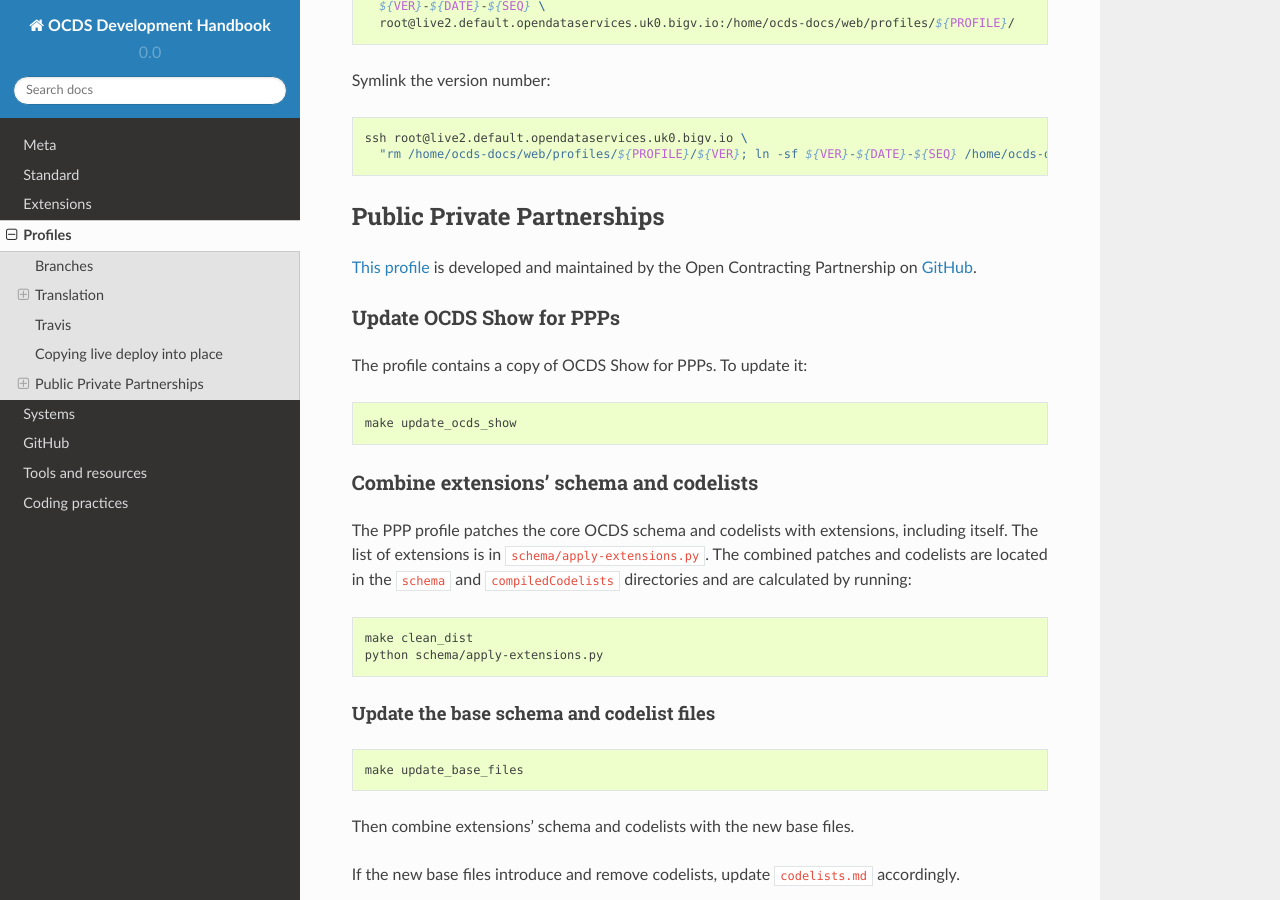
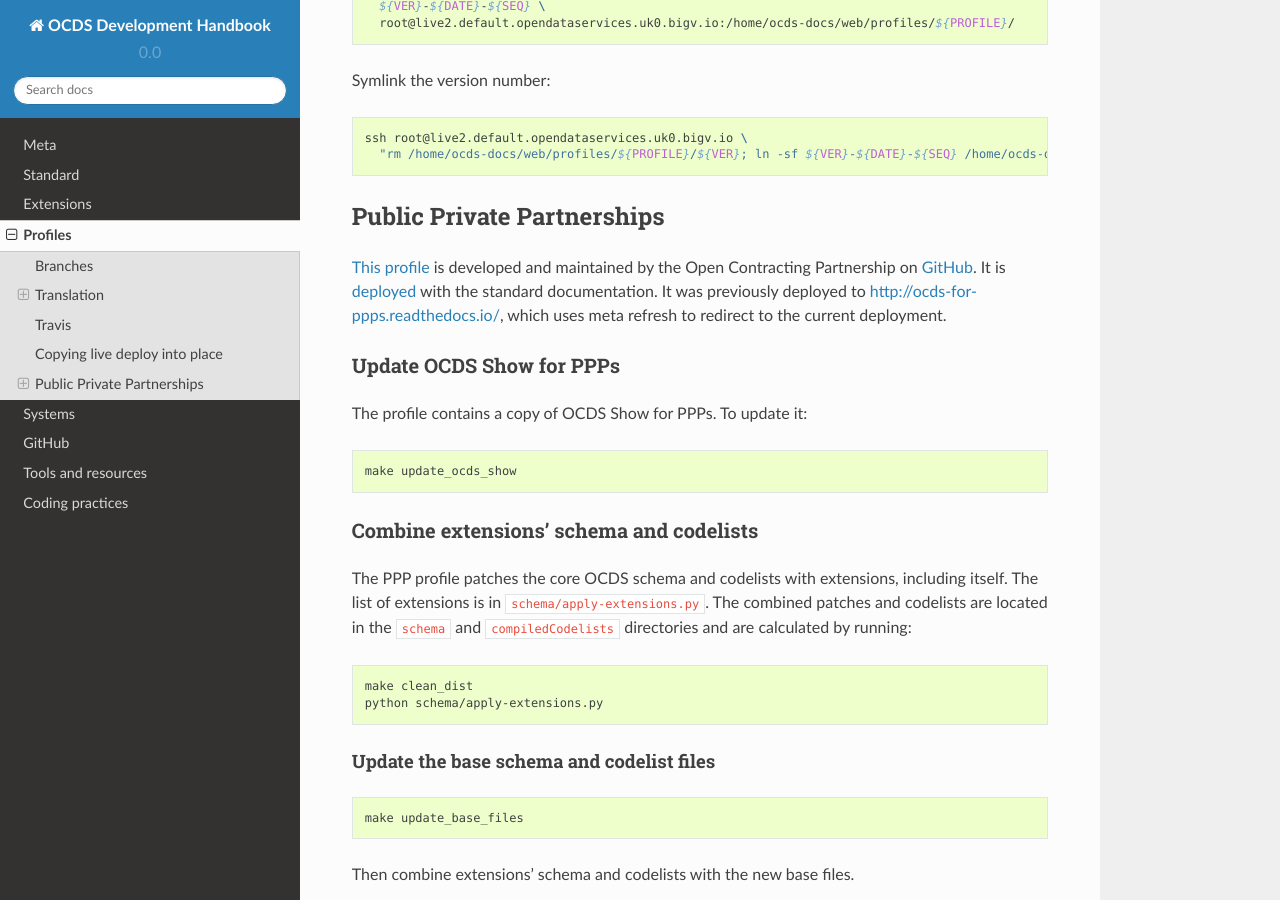
Before and after one commit to open-contracting/standard-development-handbook, a Sphinx documentation site: the page built from docs/profiles/index.md, in a window 1280 px wide and 900 px high, scrolled down 1654 px. Built offline with Sphinx 7.4.7 and the Read the Docs theme 2.0.0, drawn with Linux system fonts in a browser that asks for light colours.

Commit message:
Add note about PPPs ReadTheDocs deployment

```diff
--- a/docs/profiles/index.md
+++ b/docs/profiles/index.md
@@ -81,7 +81,7 @@ ssh root@live2.default.opendataservices.uk0.bigv.io \
 
 ## Public Private Partnerships
 
-[This profile](http://standard.open-contracting.org/profiles/ppp/latest/en/) is developed and maintained by the Open Contracting Partnership on [GitHub](https://github.com/open-contracting/public-private-partnerships).
+[This profile](http://standard.open-contracting.org/profiles/ppp/latest/en/) is developed and maintained by the Open Contracting Partnership on [GitHub](https://github.com/open-contracting/public-private-partnerships). It is [deployed](http://standard.open-contracting.org/profiles/ppp/) with the standard documentation. It was previously deployed to <http://ocds-for-ppps.readthedocs.io/>, which uses meta refresh to redirect to the current deployment.
 
 ### Update OCDS Show for PPPs
 
```
Also changed, not shown: docs/tools/index.md (+2 -0 lines).
